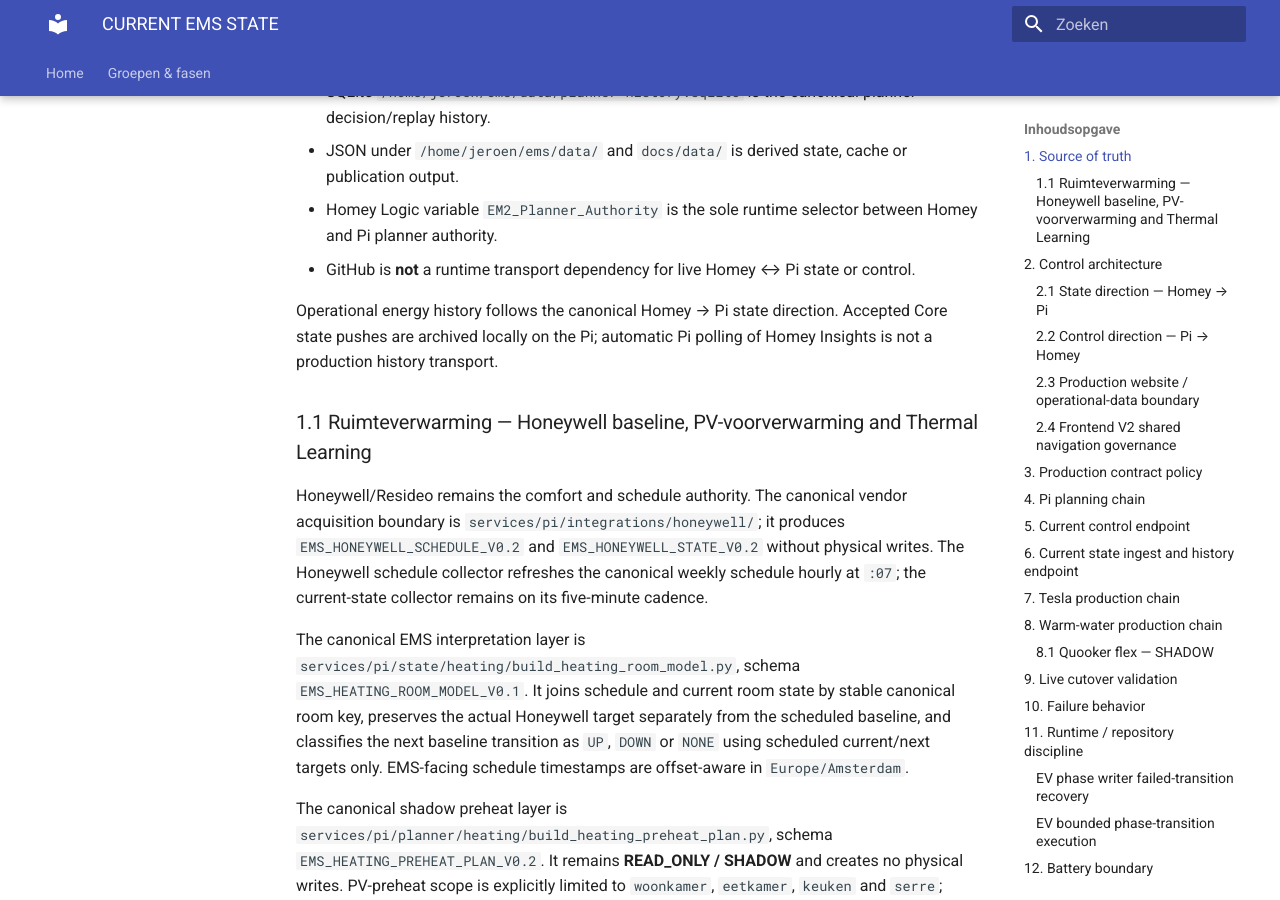
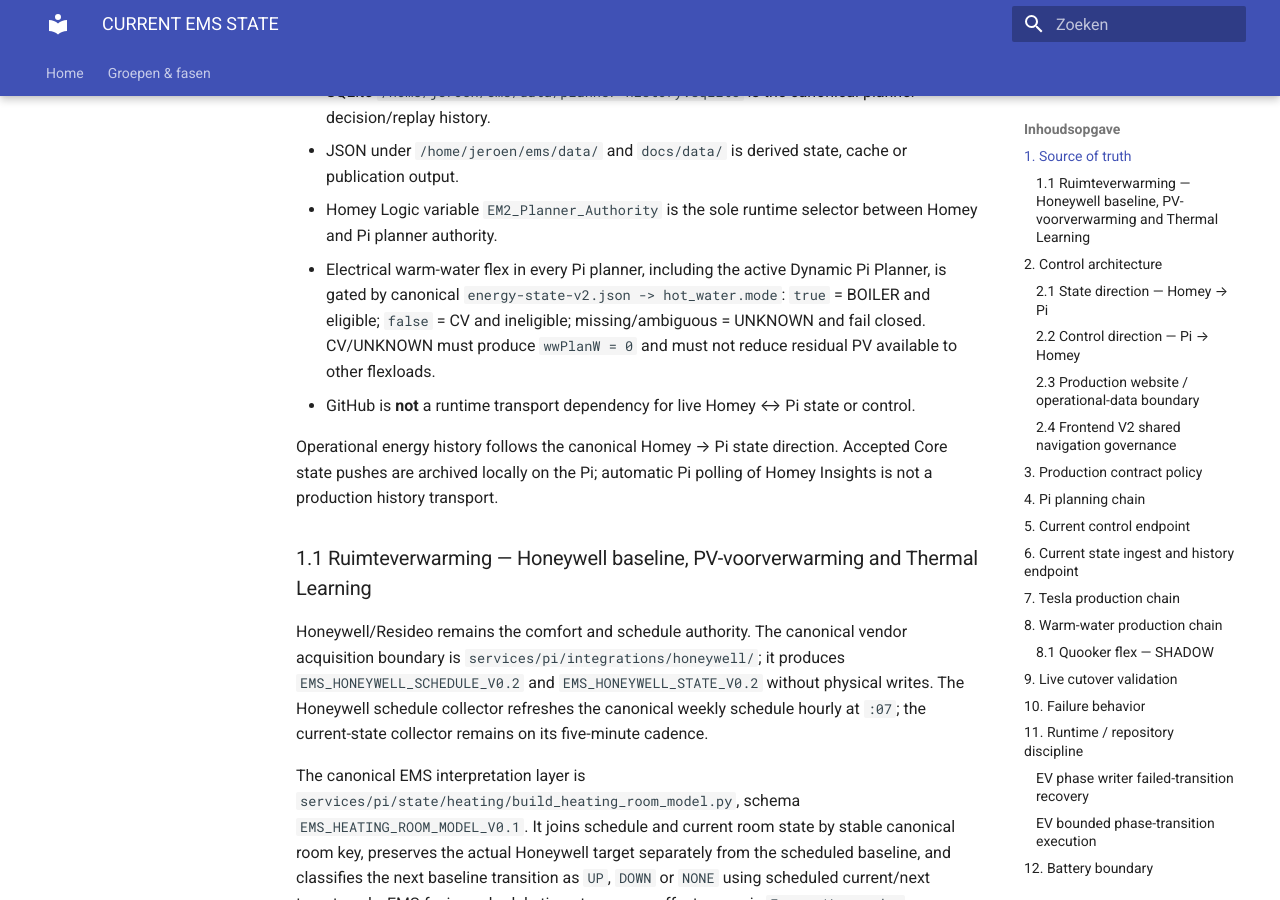
Before and after one commit to OnsKasteeltje/homey-energy-manual, an MkDocs documentation site: the page built from docs/architecture/CURRENT-EMS-STATE.md, in a window 1280 px wide and 900 px high, scrolled down 1145 px. Built offline with MkDocs 1.6.1 and Material for MkDocs 9.7.7, drawn with Linux system fonts in a browser that asks for light colours.

Commit message:
docs(architecture): make dynamic WW source gate explicit

```diff
--- a/docs/architecture/CURRENT-EMS-STATE.md
+++ b/docs/architecture/CURRENT-EMS-STATE.md
@@ -24,6 +24,7 @@ Canonical diagnostic source-of-truth and mandatory root-cause documentation rule
 - SQLite `/home/jeroen/ems/data/planner-history.sqlite` is the canonical planner decision/replay history.
 - JSON under `/home/jeroen/ems/data/` and `docs/data/` is derived state, cache or publication output.
 - Homey Logic variable `EM2_Planner_Authority` is the sole runtime selector between Homey and Pi planner authority.
+- Electrical warm-water flex in every Pi planner, including the active Dynamic Pi Planner, is gated by canonical `energy-state-v2.json -> hot_water.mode`: `true` = BOILER and eligible; `false` = CV and ineligible; missing/ambiguous = UNKNOWN and fail closed. CV/UNKNOWN must produce `wwPlanW = 0` and must not reduce residual PV available to other flexloads.
 - GitHub is **not** a runtime transport dependency for live Homey ↔ Pi state or control.
 
 Operational energy history follows the canonical Homey → Pi state direction. Accepted Core state pushes are archived locally on the Pi; automatic Pi polling of Homey Insights is not a production history transport.
```
